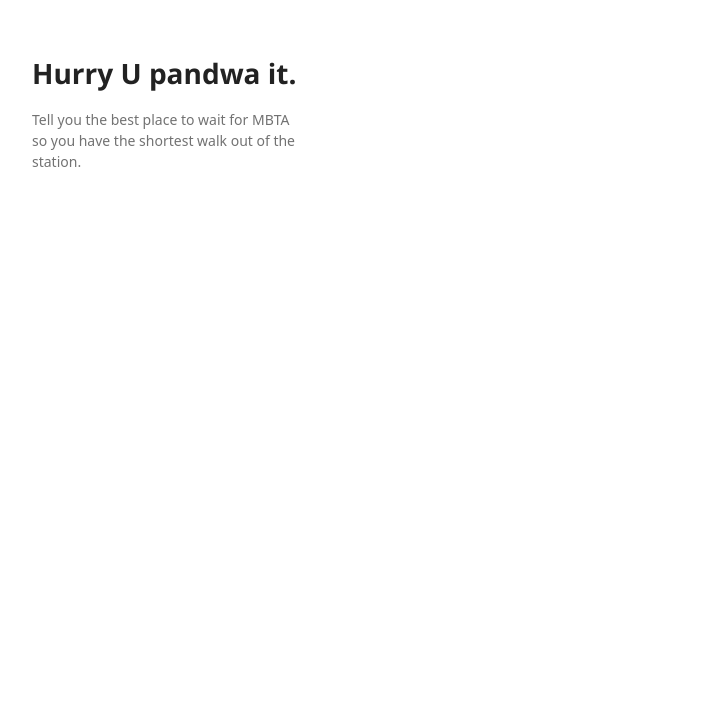
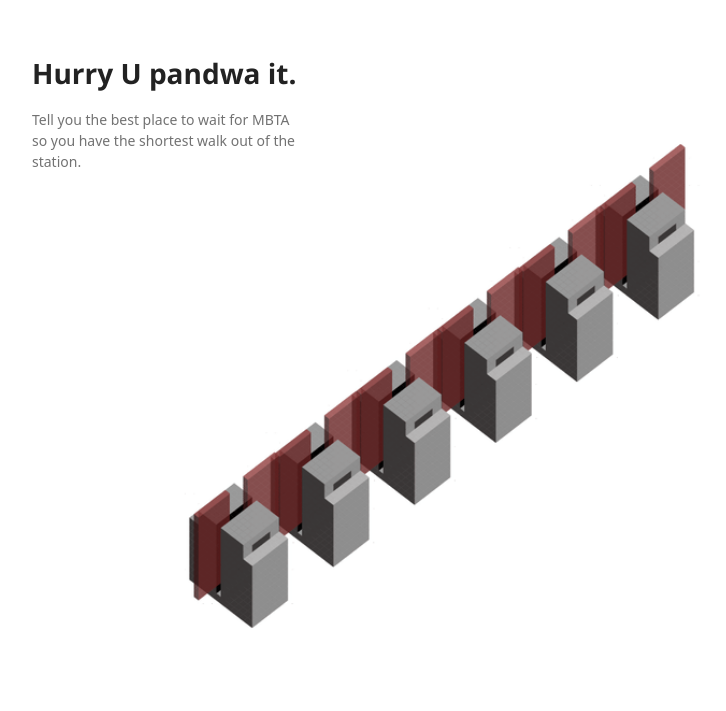
Before and after one commit to FranDias/hurryUpAndWait, a plain HTML site: page index.html in a window 1280 px wide. Shown: the whole page, without its empty margins (178-904 px from the left). Drawn offline with Linux system fonts and the light colour scheme; a web font is replaced by a local one.

Commit message:
Update index.html

```diff
--- a/index.html
+++ b/index.html
@@ -18,6 +18,10 @@
         <h1>Hurry U pandwa it.</h1>
         <p>Tell you the best place to wait for MBTA so you have the shortest walk out of the station.</p>
       </header>
+
+      <div>
+        <img style="width: 100%" src="img/ezgif-6-a9fbb6c97b1b.gif" />
+      </div>
     </div>
     <script src="javascripts/scale.fix.js"></script>
   </body>
```
